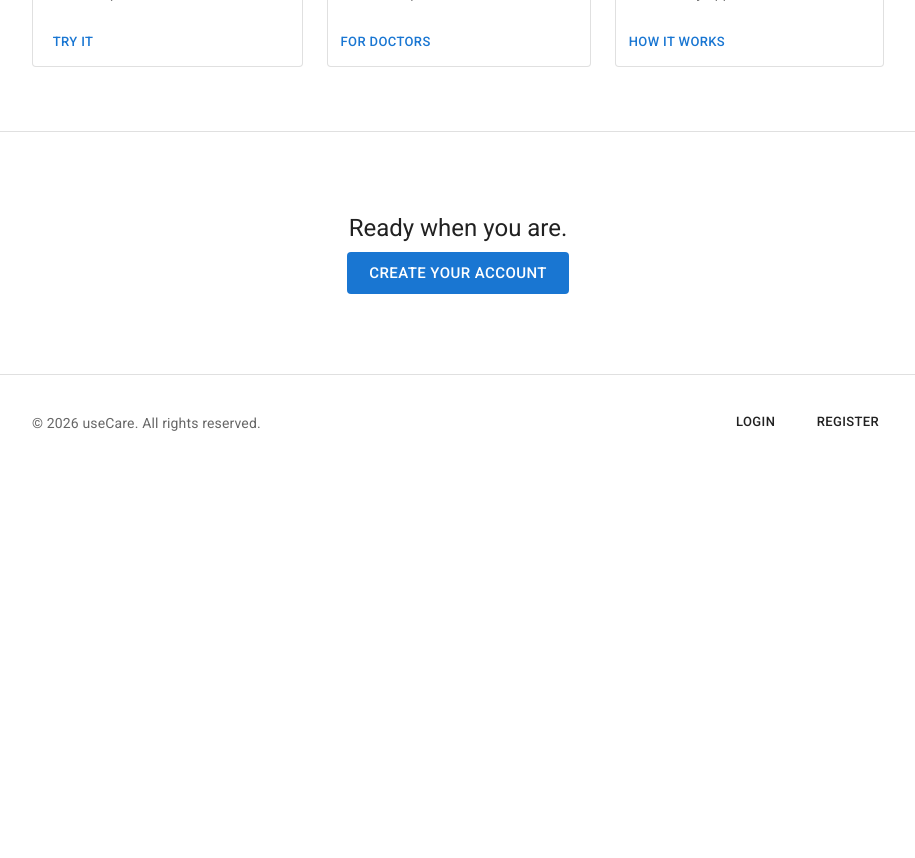
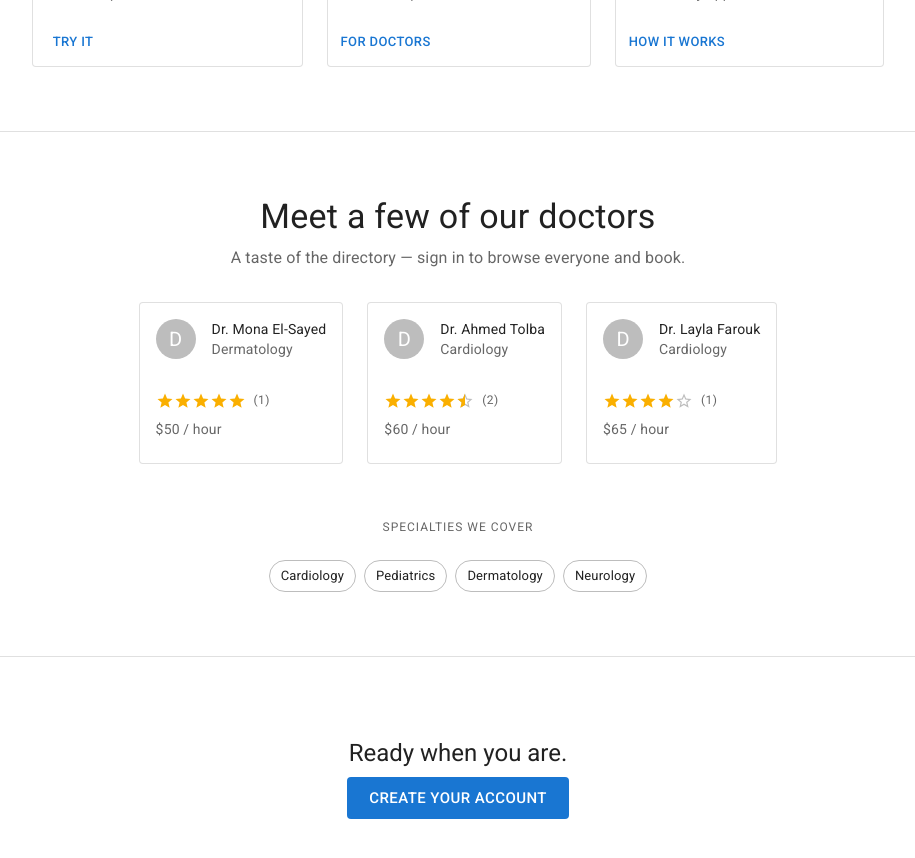
Before and after one commit to DevAbdoTolba/useCare, a React (Vite) app: page / in a window 1280 px wide. Shown: the part 1560-2418 px from the top of the page, without its empty margins (182-1097 px from the left). Before the commit the page ends 2030 px from the top, so only its background shows below. Built offline with nearby package versions, Linux system fonts and the light colour scheme; no server answers.

Commit message:
feat(landing): show top doctors and specialties to guests without login

```diff
--- a/src/pages/HomePage.jsx
+++ b/src/pages/HomePage.jsx
@@ -1,3 +1,4 @@
+import { useEffect, useState } from 'react';
 import {
   Typography,
   Button,
@@ -7,6 +8,10 @@ import {
   Card,
   CardContent,
   CardActions,
+  CardHeader,
+  Avatar,
+  Chip,
+  Rating,
   Divider,
 } from '@mui/material';
 import { Link as RouterLink } from 'react-router-dom';
@@ -15,8 +20,38 @@ import VerifiedUserIcon from '@mui/icons-material/VerifiedUser';
 import MedicalServicesIcon from '@mui/icons-material/MedicalServices';
 import ScarfHeart from '../components/ScarfHeart.jsx';
 import AppHeader from '../components/layout/AppHeader.jsx';
+import { listDoctors } from '../api/users.js';
+import { listSpecialties } from '../api/specialties.js';
+import { getDoctorRating } from '../lib/ratingsStore.js';
+import { initialOf } from '../lib/format.js';
+
+// Guests get a teaser, not the full directory — keeps unauthenticated traffic
+// from hammering search. We show only the few best-rated doctors + the list
+// of specialties; the real browser lives behind login.
+const GUEST_DOCTOR_LIMIT = 3;
 
 export default function HomePage() {
+  const [topDoctors, setTopDoctors] = useState([]);
+  const [specialties, setSpecialties] = useState([]);
+
+  useEffect(() => {
+    let mounted = true;
+    Promise.all([listDoctors(), listSpecialties()])
+      .then(([docs, specs]) => {
+        if (!mounted) return;
+        const specList = Array.isArray(specs) ? specs : [];
+        setSpecialties(specList);
+        const specName = (id) => specList.find((s) => s.id === id)?.name ?? 'General';
+        const ranked = (Array.isArray(docs) ? docs : [])
+          .map((d) => ({ ...d, _rating: getDoctorRating(d.id), _specialty: specName(d.specialty_id) }))
+          .sort((a, b) => b._rating.average - a._rating.average)
+          .slice(0, GUEST_DOCTOR_LIMIT);
+        setTopDoctors(ranked);
+      })
+      .catch(() => { if (mounted) { setTopDoctors([]); setSpecialties([]); } });
+    return () => { mounted = false; };
+  }, []);
+
   return (
     <>
       <AppHeader />
@@ -117,6 +152,60 @@ export default function HomePage() {
 
       <Divider />
 
+      {/* SECTION 2.5 — guest teaser: a few top doctors + our specialties */}
+      <Box paddingY={8}>
+        <Container maxWidth="md">
+          <Stack spacing={1} textAlign="center" marginBottom={4}>
+            <Typography variant="h4" component="h2">Meet a few of our doctors</Typography>
+            <Typography variant="body1" color="text.secondary">
+              A taste of the directory — sign in to browse everyone and book.
+            </Typography>
+          </Stack>
+
+          {topDoctors.length > 0 && (
+            <Stack direction={{ xs: 'column', md: 'row' }} spacing={3} justifyContent="center">
+              {topDoctors.map((doc) => (
+                <Card key={doc.id} variant="outlined">
+                  <CardHeader
+                    avatar={<Avatar>{initialOf(doc.name)}</Avatar>}
+                    title={doc.name}
+                    subheader={doc._specialty}
+                  />
+                  <CardContent>
+                    <Stack spacing={1}>
+                      {doc._rating.count > 0 ? (
+                        <Stack direction="row" spacing={1} alignItems="center">
+                          <Rating value={doc._rating.average} readOnly precision={0.5} size="small" />
+                          <Typography variant="caption" color="text.secondary">({doc._rating.count})</Typography>
+                        </Stack>
+                      ) : (
+                        <Typography variant="caption" color="text.secondary">New to useCare</Typography>
+                      )}
+                      {doc.hourly_rate != null && (
+                        <Typography variant="body2" color="text.secondary">${doc.hourly_rate} / hour</Typography>
+                      )}
+                    </Stack>
+                  </CardContent>
+                </Card>
+              ))}
+            </Stack>
+          )}
+
+          {specialties.length > 0 && (
+            <Stack spacing={2} marginTop={6} alignItems="center">
+              <Typography variant="overline" color="text.secondary">Specialties we cover</Typography>
+              <Stack direction="row" spacing={1} flexWrap="wrap" useFlexGap justifyContent="center">
+                {specialties.map((s) => (
+                  <Chip key={s.id} label={s.name} variant="outlined" />
+                ))}
+              </Stack>
+            </Stack>
+          )}
+        </Container>
+      </Box>
+
+      <Divider />
+
       {/* SECTION 3 — placeholder so section 2 can actually be scrolled INTO */}
       <Container maxWidth="md">
         <Box paddingY={10} textAlign="center">
```
